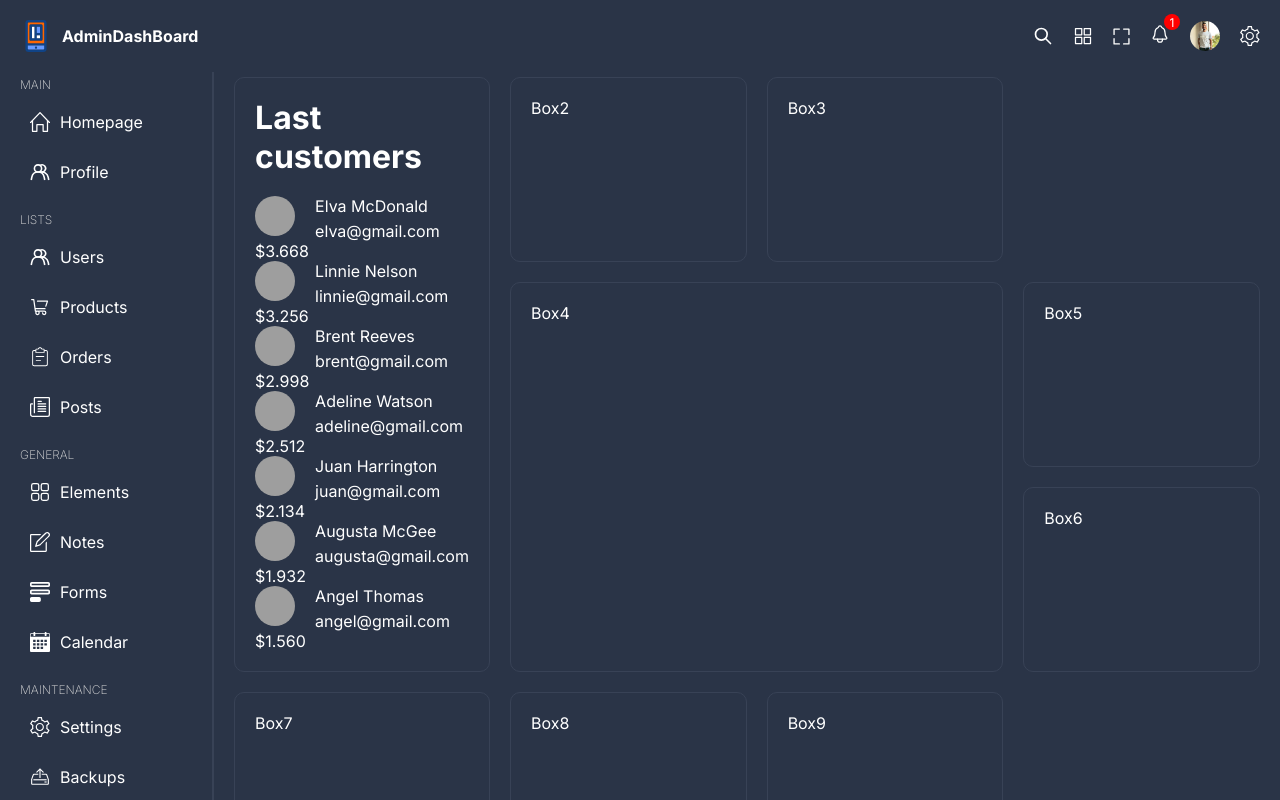
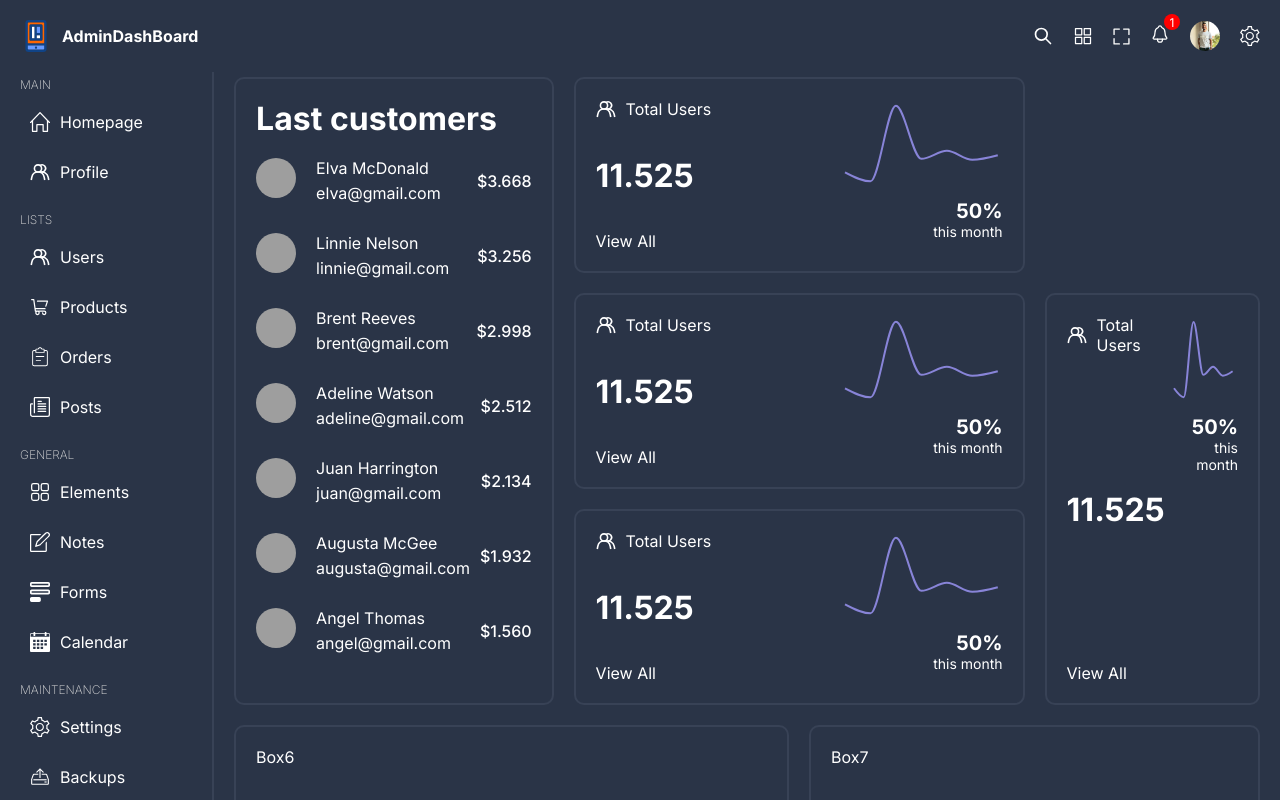
Before and after one commit to hishamrehab/Admin-Dashboard, a React (Vite) app: page / in a window 1280 px wide. Shown: the top 800 px of the page. Built offline with nearby package versions, Linux system fonts and the light colour scheme; grey boxes are pictures that could not be loaded.

Commit message:
chart part

```diff
--- a/package.json
+++ b/package.json
@@ -13,6 +13,7 @@
     "react": "^18.2.0",
     "react-dom": "^18.2.0",
     "react-router-dom": "^6.22.0",
+    "recharts": "^2.11.0",
     "sass": "^1.70.0"
   },
   "devDependencies": {
--- /dev/null
+++ b/src/components/chartBox/ChartBox.scss
@@ -0,0 +1,41 @@
+.chartBox {
+  display: flex;
+  height: 100%;
+  width: 100%;
+
+  .boxInfo {
+    flex: 3;
+
+    display: flex;
+    flex-direction: column;
+    justify-content: space-between;
+  }
+  .title {
+    display: flex;
+    align-items: center;
+    gap: 10px;
+  }
+  .chartInfo {
+    flex: 2;
+    flex-direction: column;
+    justify-content: space-between;
+  }
+  .chart {
+    width: 100%;
+    height: 100px;
+  }
+
+  .texts {
+    display: flex;
+    flex-direction: column;
+    text-align: right;
+    .percentage {
+        font-weight: bold;
+        font-size: 20px;
+    }
+    .duration {
+        font-size: 14px;
+
+    }
+  }
+}
--- /dev/null
+++ b/src/components/chartBox/ChartBox.tsx
@@ -0,0 +1,102 @@
+import { Link } from "react-router-dom";
+import "./ChartBox.scss";
+import React, { PureComponent } from "react";
+import {
+  LineChart,
+  Line,
+  XAxis,
+  YAxis,
+  CartesianGrid,
+  Tooltip,
+  Legend,
+  ResponsiveContainer,
+} from "recharts";
+
+const data = [
+  {
+    name: "Page A",
+    uv: 4000,
+    pv: 2400,
+    amt: 2400,
+  },
+  {
+    name: "Page B",
+    uv: 3000,
+    pv: 1398,
+    amt: 2210,
+  },
+  {
+    name: "Page C",
+    uv: 2000,
+    pv: 9800,
+    amt: 2290,
+  },
+  {
+    name: "Page D",
+    uv: 2780,
+    pv: 3908,
+    amt: 2000,
+  },
+  {
+    name: "Page E",
+    uv: 1890,
+    pv: 4800,
+    amt: 2181,
+  },
+  {
+    name: "Page F",
+    uv: 2390,
+    pv: 3800,
+    amt: 2500,
+  },
+  {
+    name: "Page G",
+    uv: 3490,
+    pv: 4300,
+    amt: 2100,
+  },
+];
+
+const ChartBox = () => {
+  return (
+    <div className="chartBox">
+      <div className="boxInfo">
+        <div className="title">
+          <img src="/user.svg" alt="" />
+          <span>Total Users</span>
+        </div>
+        <h1>11.525</h1>
+        <Link to="/">View All</Link>
+      </div>
+
+      <div className="chartInfo">
+        <div className="chart">
+          <ResponsiveContainer width="100%" height="100%">
+            <LineChart width={300} height={100} data={data}>
+              <Tooltip
+                contentStyle={{ background: "transparent", border: "none" }}
+                labelStyle={{ display: "none" }}
+                position={{x: 10, y: 60}}
+              />
+
+              <Line
+                type="monotone"
+                dataKey="pv"
+                stroke="#8884d8"
+                strokeWidth={2}
+                dot={false}
+              />
+            </LineChart>
+          </ResponsiveContainer>
+        </div>
+        <div className="texts">
+          <span className="percentage">50%</span>
+          <span className="duration">this month</span>
+        </div>
+      </div>
+      <div></div>
+    </div>
+  );
+};
+
+export default ChartBox;
--- a/src/components/topBox/TopBox.scss
+++ b/src/components/topBox/TopBox.scss
@@ -4,6 +4,10 @@
   }
   .list {
     .listItem {
+      display: flex;
+      align-items: center;
+      justify-content: space-between;
+      margin-bottom: 30px;
       .user {
         display: flex;
         gap: 20px;
@@ -16,7 +20,8 @@
           justify-content: space-between;
           object-fit: cover;
         }
-        .userTexts {
+
+        .userDetails {
           display: flex;
           flex-direction: column;
           gap: 5px;
@@ -27,12 +32,13 @@
               font-size: 12px;
             }
           }
-          .amount {
+        }
+      }
+      .amount {
             font-weight: 500;
             padding-left: 10px;
           }
-        }
-      }
     }
+
   }
 }
--- a/src/components/topBox/TopBox.tsx
+++ b/src/components/topBox/TopBox.tsx
@@ -7,13 +7,19 @@ const TopBox = () => {
       <div className="list">
         {topDealUsers.map((user) => (
           <div className="listItem" key={user.id}>
+
+
             <div className="user">
               <img src={user.img} alt="" />
-              <div className="userTexts">
+
+              <div className="userDetails">
                 <span className="username">{user.username}</span>
                 <span className="email">{user.email}</span>
               </div>
+
             </div>
+
+
             <span className="amount">${user.amount}</span>
           </div>
         ))}
--- a/src/pages/HomePage/HomePage.scss
+++ b/src/pages/HomePage/HomePage.scss
@@ -8,17 +8,22 @@
   .box {
     padding: 20px;
     border-radius: 10px;
-    border: 1px solid $soft-bg;
+    border: 2px solid $soft-bg;
+        grid-column: span 2;
+    grid-row: span 1;
   }
+
   .box1 {
     grid-column: span 1;
     grid-row: span 3;
   }
-   .box4 {
+
+  .box4 {
     grid-column: span 1;
-    grid-row: span 3;
+    grid-row: span 2;
   }
-  .box4 {
+
+  .box7 {
     grid-column: span 2;
     grid-row: span 2;
   }
--- a/src/pages/HomePage/HomePage.tsx
+++ b/src/pages/HomePage/HomePage.tsx
@@ -1,3 +1,4 @@
+import ChartBox from "../../components/chartBox/ChartBox";
 import TopBox from "../../components/topBox/TopBox";
 import "./HomePage.scss";
 const HomePage = () => {
@@ -5,11 +6,19 @@ const HomePage = () => {
     <div className="home">
       <div className="box box1">
         <TopBox />
-         </div>
-      <div className="box box2">Box2 </div>
-      <div className="box box3">Box3 </div>
-      <div className="box box4">Box4 </div>
-      <div className="box box5">Box5 </div>
+      </div>
+      <div className="box box2">
+        <ChartBox />
+      </div>
+      <div className="box box3">
+        <ChartBox />
+      </div>
+      <div className="box box4">
+        <ChartBox />
+      </div>
+      <div className="box box5">
+        <ChartBox />
+      </div>
       <div className="box box6">Box6 </div>
       <div className="box box7">Box7 </div>
       <div className="box box8">Box8 </div>
```
Also changed, not shown: 1 other file (tests, documents, lock files or other folders).
